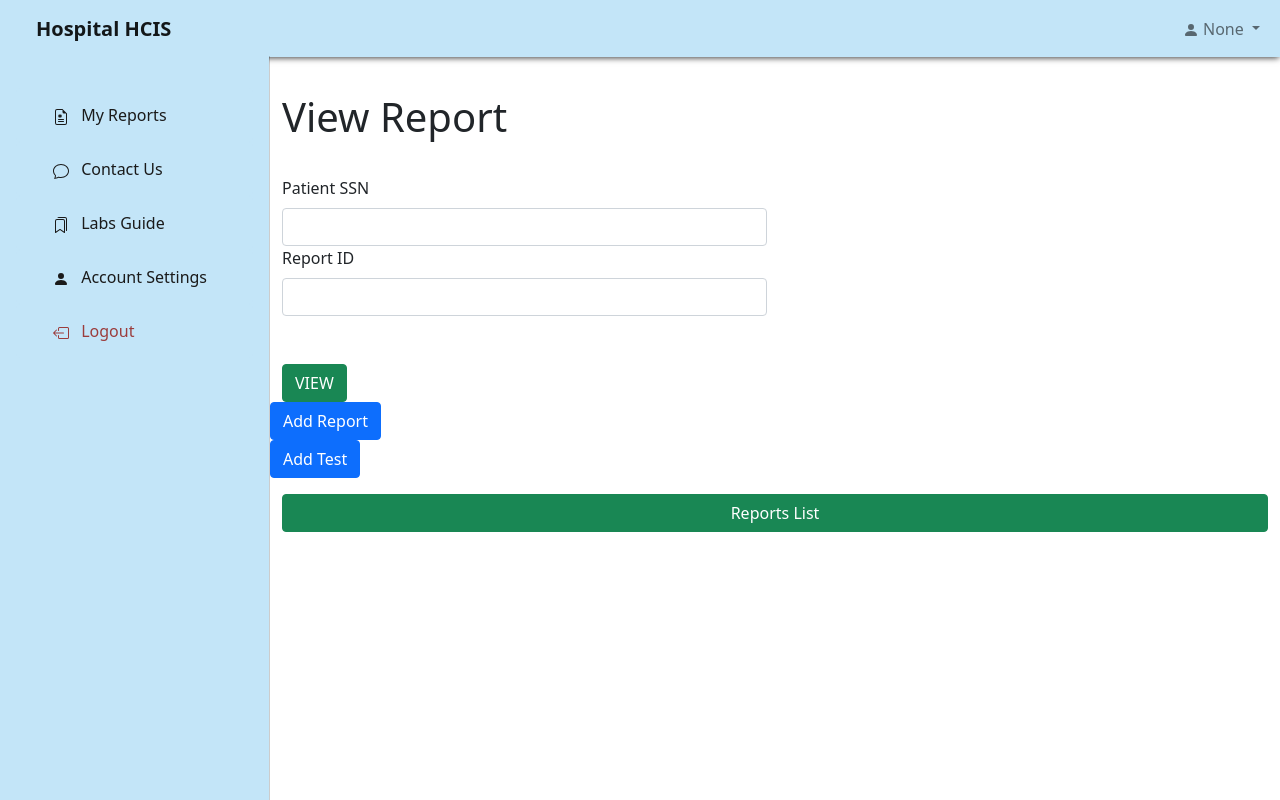
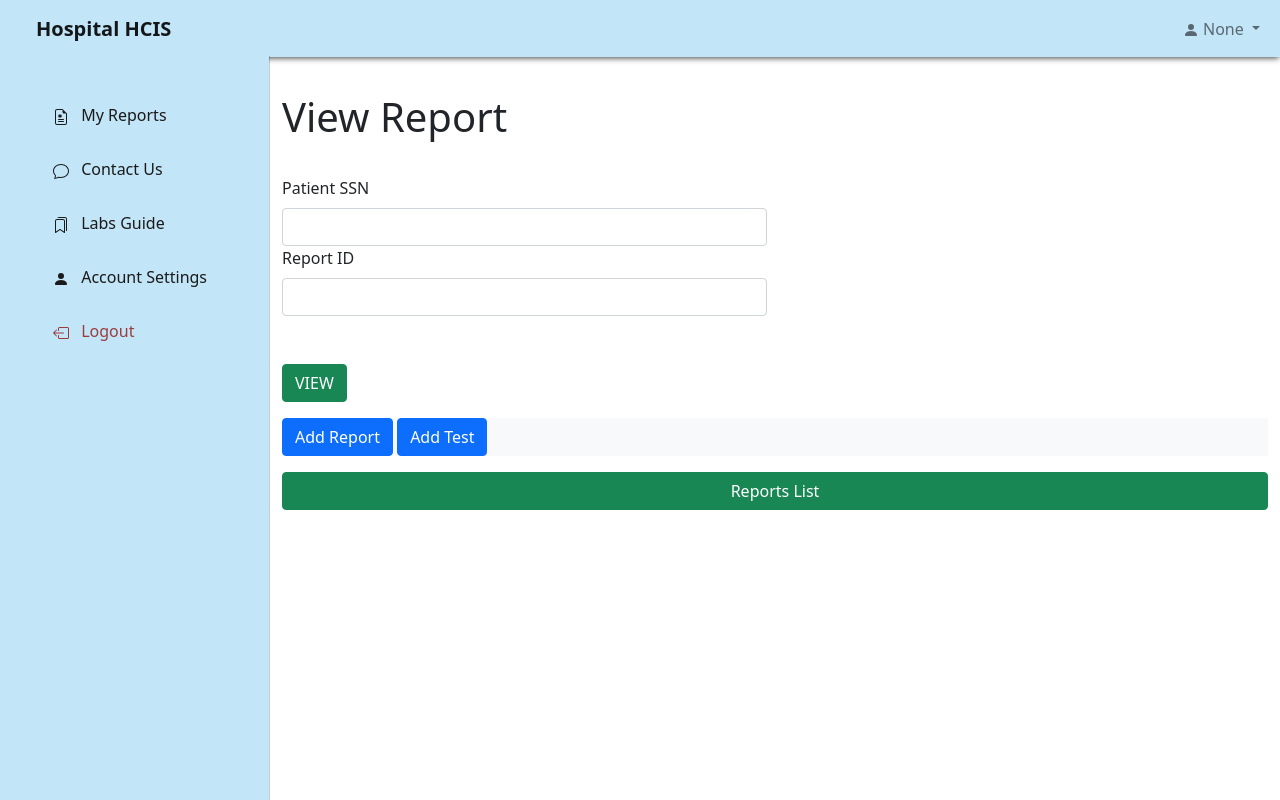
Before and after one commit to mo-gaafar/laboratory-hcis-webapp, a Flask app: page /View_report_labtech in a window 1280 px wide. Run offline with Flask 2, Linux system fonts and the light colour scheme; data that the repository does not hold is empty; some libraries are stand-ins or nearby versions.

Commit message:
Add files via upload

```diff
--- a/templates/View_report_labtech.html
+++ b/templates/View_report_labtech.html
@@ -42,15 +42,17 @@
 
                 </div>
             </a>
-                <div class="col-md-2 align-self-end">
-
-        <a href="http://127.0.0.1:5000/Add_report_labtech" class="btn btn-primary">Add Report</a>
-
+                <div class="container mt-6-fluid">
+            <div class="gap mt-3">
+                <div class="row mt-3">
+                    <div class="col mt-3-12">
+                <div class="col mt-12 bg-light text-right">
+                    <a href="http://127.0.0.1:5000/Add_report_labtech" class="btn btn-primary">Add Report</a>
+                    <a href="http://127.0.0.1:5000/Add_test" class="btn btn-primary">Add Test</a>
+                </div>
+                    </div>
+                </div>
             </div>
-        <div class="col-md-2 align-self-end">
-
-        <a href="http://127.0.0.1:5000/Add_test" class="btn btn-primary">Add Test</a>
-
             </div>
             <div class="container mt-6-fluid">
                 <div class="row ">
@@ -70,7 +72,6 @@
                 </div>
             </div>
             <div class="collapse" id="Reportslist">
-                <h4>Report List</h4>
                 <table class="table table-hover">
                     <thead>
                       <tr>
```
